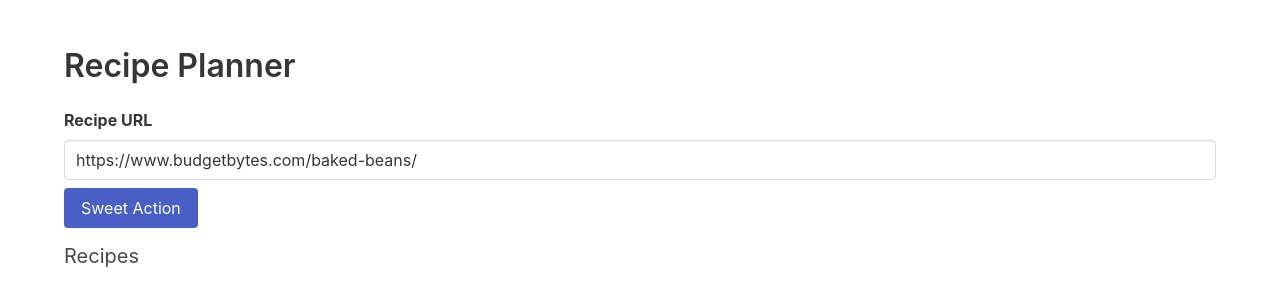
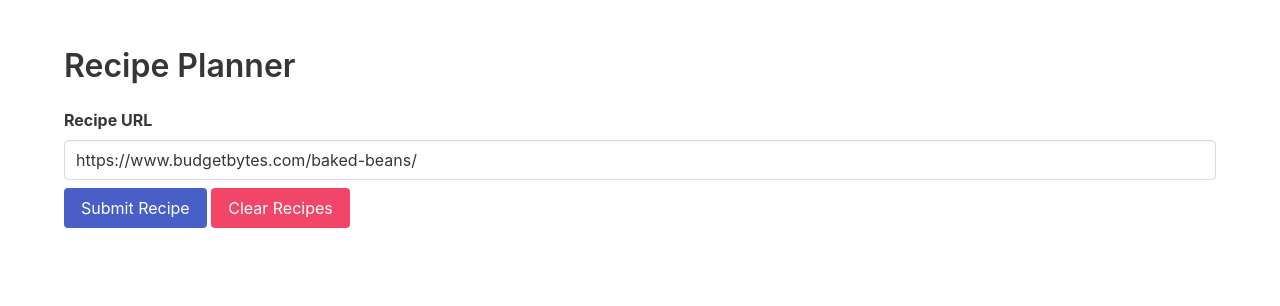
Before and after one commit to skaser85/RecipePlanner, a Flask app: page / in a window 1280 px wide. Shown: the top 306 px of the page. Run offline with Flask 2, Linux system fonts and the light colour scheme.

Commit message:
clear recipes

```diff
--- a/Recipe.py
+++ b/Recipe.py
@@ -31,7 +31,6 @@ class Recipe:
 
     def add_ingredient(self, ingredient: Tag) -> Tuple[bool, str]:
         error, name, unit, amount = self.parse_ingredient(ingredient)
-        print(error, name, unit, amount)
         if len(error) > 0:
             return False, error
         self.ingredients.append(Ingredient(name, unit, amount))
--- a/server.py
+++ b/server.py
@@ -11,6 +11,11 @@ recipes: list[Recipe] = []
 @app.route("/")
 def index():
     return render_template('index.html', recipes=[r.to_dict() for r in recipes], error='')
+
+@app.route("/clear-recipes", methods=["POST"])
+def clear_recipes():
+    recipes = []
+    return {'error': '', 'recipes': recipes}
 
 @app.route("/recipe-url", methods=["POST"])
 def recipe_url():
--- a/static/index.js
+++ b/static/index.js
@@ -4,6 +4,7 @@ const docRecipeURL = document.querySelector("#recipe-url");
 const docSubmitRecipeURL = document.querySelector("#submit-recipe-url");
 const docReceipeNotif = document.querySelector("#recipe-url-error-notification");
 const docRecipesContainer = document.querySelector("#recipes-container");
+const docClearRecipesBtn = document.querySelector("#clear-recipes-btn");
 
 docSubmitRecipeURL.addEventListener("click", e => {
     submitURL();
@@ -12,6 +13,28 @@ docSubmitRecipeURL.addEventListener("click", e => {
 docRecipeURL.addEventListener("keydown", e => {
     if (e.code === "Enter")
         submitURL();
+});
+
+docClearRecipesBtn.addEventListener("click", e => {
+    fetch(`${SERVER_ADDR_BASE}/clear-recipes`, {
+        method: 'POST',
+        headers: {
+            'Content-Type': 'application/json',
+        }
+    })
+        .then(async response => {
+            const data = await response.json();
+            console.log(data);
+            if (data.error) {
+                activateNotification(docReceipeNotif, data.error);
+                return;
+            }
+            docRecipesContainer.innerHTML = '';
+        })
+        .catch(async error => {
+            const err = await error.json();
+            console.log(err);
+        });
 });
 
 const submitURL = _ => {
@@ -34,11 +57,17 @@ const submitURL = _ => {
     })
         .then(async response => {
             const data = await response.json();
+            console.log(data);
             if (data.error) {
                 activateNotification(docReceipeNotif, data.error);
                 return;
             }
             const recipes = data.recipes;
+            docRecipesContainer.innerHTML = '';
+            let recipesH4 = document.createElement('h4')
+            recipesH4.innerText = 'Recipes';
+            recipesH4.classList.add("subtitle");
+            docRecipesContainer.appendChild(recipesH4);
             for (let recipe of recipes) {
                 recipe_html = `
                     <div class="card mb-4">
--- a/templates/index.html
+++ b/templates/index.html
@@ -19,11 +19,11 @@
                 <button class="delete"></button>
                 <span></span>
               </div>
-            <input class="button mt-2 is-link" type="submit" id="submit-recipe-url" value="Sweet Action">
+            <input class="button mt-2 is-link" type="submit" id="submit-recipe-url" value="Submit Recipe">
+            <button class="button mt-2 is-danger" id="clear-recipes-btn">Clear Recipes</button>
           </div>
     </div>
     <div class="container mt-4" id="recipes-container">
-        <h2 class="subtitle">Recipes</h2>
     </div>
     <script src="../static/index.js"></script>
 </body>
```
